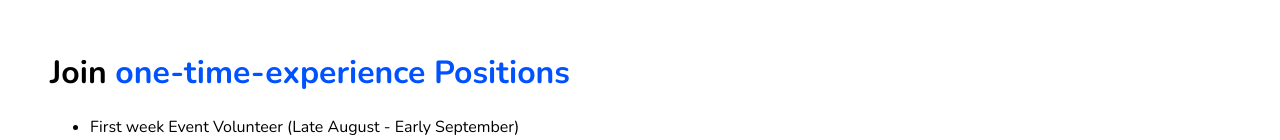
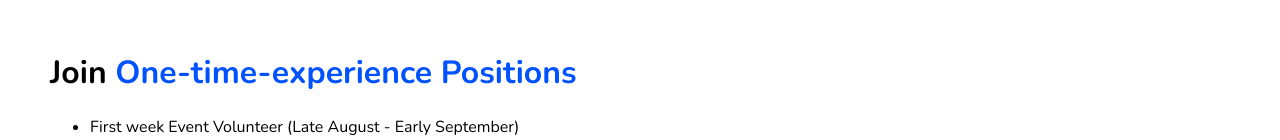
Before and after one commit to Science-Undergraduate-Society/www, a Next.js app: page /joinSus/apply in a window 1280 px wide. Shown: the part 1721-1861 px from the top of the page. Built offline with nearby package versions, Linux system fonts and the light colour scheme; a web font is replaced by a local one.

Commit message:
finished apply

```diff
--- a/src/pages/joinSus/apply.js
+++ b/src/pages/joinSus/apply.js
@@ -61,7 +61,7 @@ export default function JoinSus() {
                 <Image src={apply7} width={350} height={233} style={{ margin: '20px', borderRadius: '20px' }}/>
                 </ImageContent>
 
-                <h1>Join <Span>one-time-experience Positions</Span></h1>
+                <h1>Join <Span>One-time-experience Positions</Span></h1>
                 <ul>
                     <li>First week Event Volunteer (Late August - Early September)</li>
                     <li>RXN Leader or Event Volunteer (Early September - Late September)</li>
```
